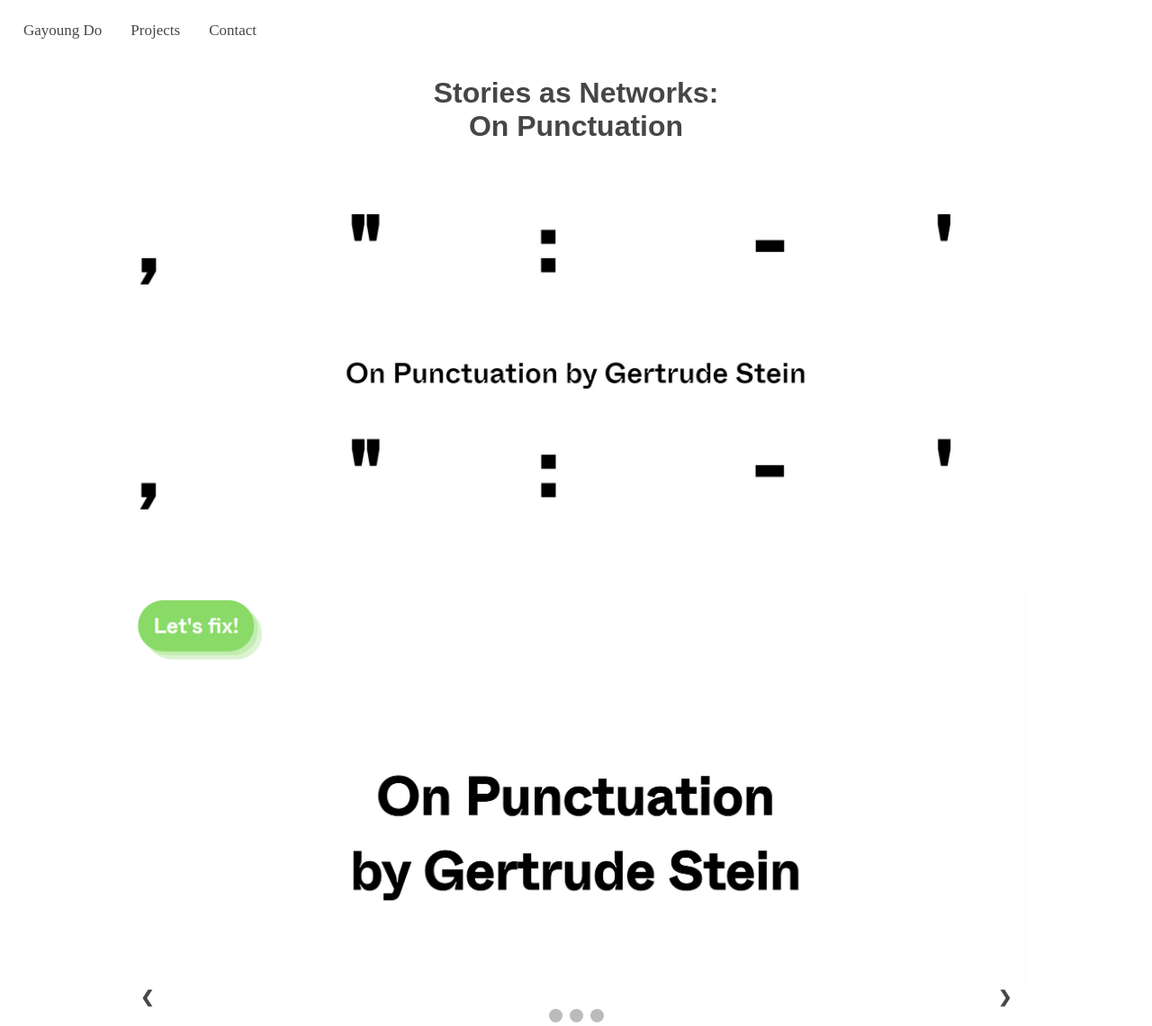
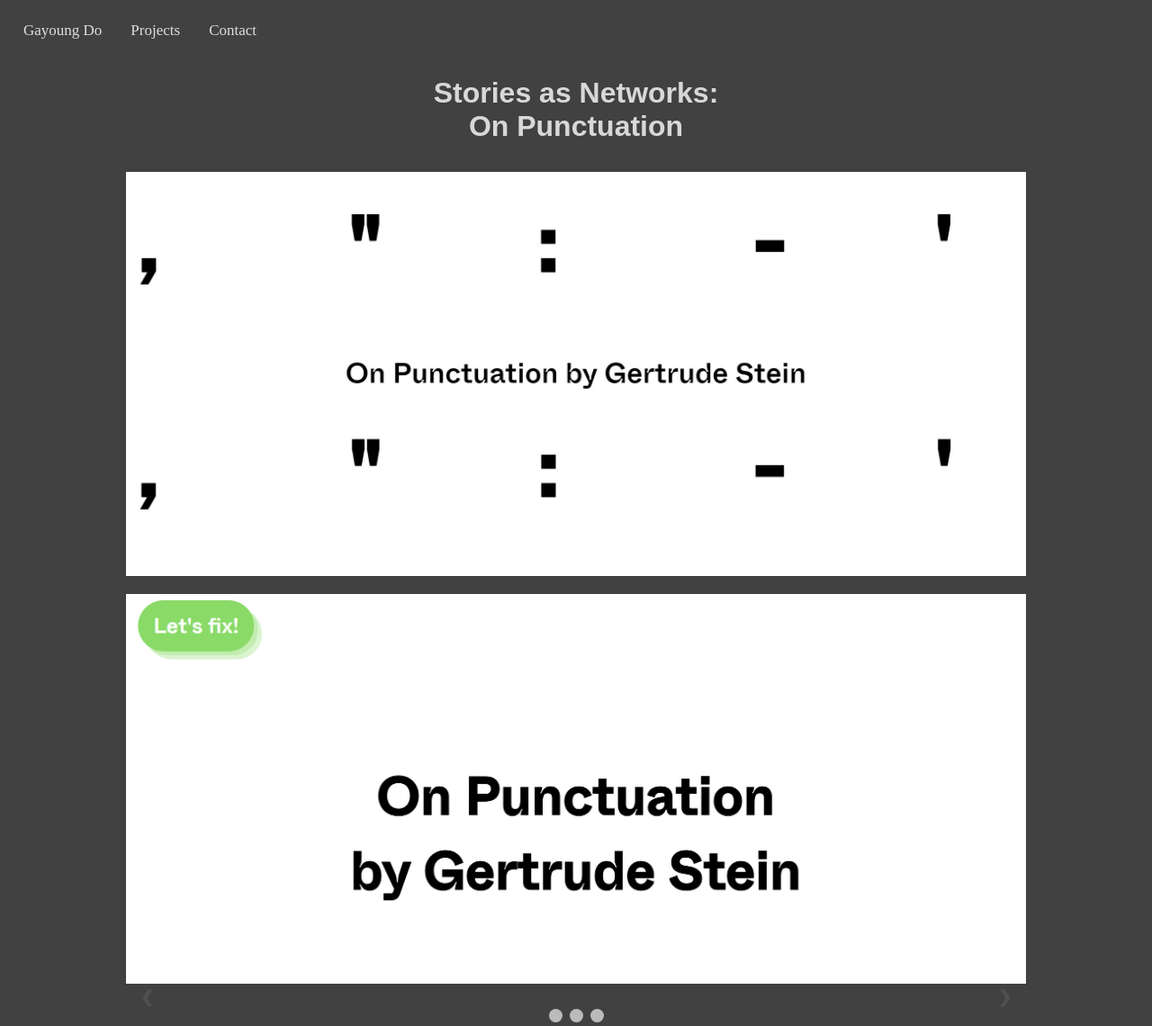
Before and after one commit to hsuh21/documenting-your-partners-work, a plain HTML site: page index.html in a window 1280 px wide. Shown: the whole page at 90% size. Drawn offline with Linux system fonts and the light colour scheme.

Commit message:
Update main.css

```diff
--- a/main.css
+++ b/main.css
@@ -1,6 +1,6 @@
 body {
   margin:0;
-  background-color: rgb(255, 255, 255);
+  background-color: rgb(65, 65, 65);
 
 }
 
@@ -26,7 +26,7 @@ body {
 .navbar a {
   float: left;
   display: block;
-  color: rgb(71, 71, 71);
+  color: rgb(222, 222, 222);
   text-align: center;
   padding: 14px 16px;
   text-decoration: none;
@@ -44,7 +44,7 @@ body {
 }
 
 h1{
-    color: rgb(70, 70, 70);
+    color: rgb(216, 216, 216);
     text-align: center;
     text-decoration: none;
     font-family: Arial, Helvetica, sans-serif;
@@ -59,11 +59,11 @@ a:link {
   }
 
   a:hover {
-    text-decoration: underline rgb(70, 70, 70);
+    text-decoration: underline rgb(220, 220, 220);
   }
 
   a:active {
-    text-decoration: underline rgb(71, 71, 71);
+    text-decoration: underline rgb(220, 220, 220);
   }
 
 * {box-sizing:border-box}
@@ -85,7 +85,7 @@ a:link {
   width: auto;
   margin-top: -22px;
   padding: 16px;
-  color: rgb(71, 71, 71);
+  color: rgb(80, 80, 80);
   font-weight: bold;
   font-size: 18px;
   transition: 0.6s ease;
```
